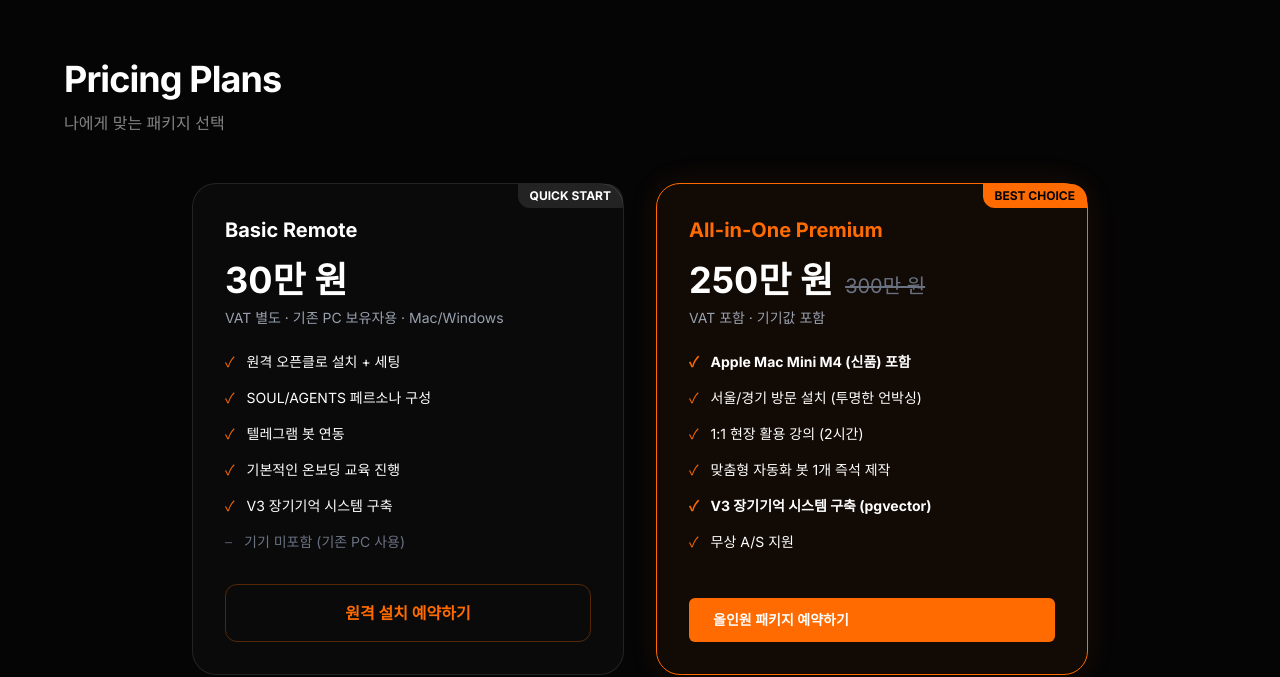
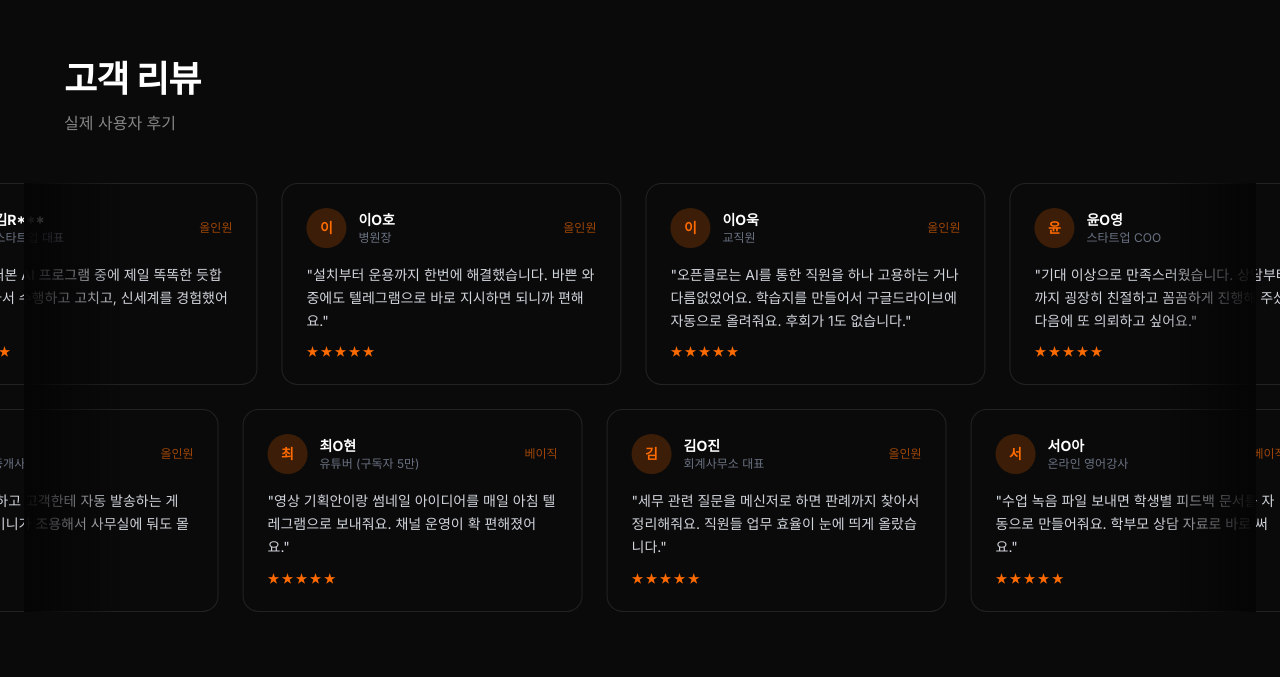
Before and after one commit to VictorJeon/clawnode, a Next.js app: page / in a window 1280 px wide. Shown: the part 4481-5158 px from the top of the page. Built offline with nearby package versions, Linux system fonts and the light colour scheme; no server answers; a web font is replaced by a local one.

Commit message:
feat: add customer reviews marquee section with real + supplementary reviews

```diff
--- a/src/app/globals.css
+++ b/src/app/globals.css
@@ -15,3 +15,23 @@ body {
   background-color: #050505;
   color: #ffffff;
 }
+
+/* Marquee animations for reviews */
+@keyframes marquee-left {
+  0% { transform: translateX(0); }
+  100% { transform: translateX(-50%); }
+}
+@keyframes marquee-right {
+  0% { transform: translateX(-50%); }
+  100% { transform: translateX(0); }
+}
+.animate-marquee-left {
+  animation: marquee-left 40s linear infinite;
+}
+.animate-marquee-right {
+  animation: marquee-right 40s linear infinite;
+}
+.animate-marquee-left:hover,
+.animate-marquee-right:hover {
+  animation-play-state: paused;
+}
--- a/src/components/pages/HomePageClient.tsx
+++ b/src/components/pages/HomePageClient.tsx
@@ -334,6 +334,80 @@ export default function HomePageClient() {
 
 
 
+      {/* Reviews Marquee */}
+      <section className="py-24 px-4 md:px-6 bg-white/[0.02] overflow-hidden">
+        <div className="max-w-6xl mx-auto mb-12">
+          <FadeIn>
+            <SectionHeading subtitle="실제 사용자 후기">고객 리뷰</SectionHeading>
+          </FadeIn>
+        </div>
+        <div className="relative">
+          {/* Gradient masks */}
+          <div className="absolute left-0 top-0 bottom-0 w-24 bg-gradient-to-r from-[#050505] to-transparent z-10 pointer-events-none" />
+          <div className="absolute right-0 top-0 bottom-0 w-24 bg-gradient-to-l from-[#050505] to-transparent z-10 pointer-events-none" />
+
+          {/* Row 1 — left scroll */}
+          <div className="flex gap-6 mb-6 animate-marquee-left">
+            {[
+              { name: '김R***', role: '스타트업 대표', pkg: '올인원', text: '여태껏 써본 AI 프로그램 중에 제일 똑똑한 듯합니다. 알아서 수행하고 고치고, 신세계를 경험했어요.' },
+              { name: '이O호', role: '병원장', pkg: '올인원', text: '설치부터 운용까지 한번에 해결했습니다. 바쁜 와중에도 텔레그램으로 바로 지시하면 되니까 편해요.' },
+              { name: '이O욱', role: '교직원', pkg: '올인원', text: '오픈클로는 AI를 통한 직원을 하나 고용하는 거나 다름없었어요. 학습지를 만들어서 구글드라이브에 자동으로 올려줘요. 후회가 1도 없습니다.' },
+              { name: '윤O영', role: '스타트업 COO', pkg: '올인원', text: '기대 이상으로 만족스러웠습니다. 상담부터 설치까지 굉장히 친절하고 꼼꼼하게 진행해 주셨어요. 다음에 또 의뢰하고 싶어요.' },
+              { name: '박O준', role: '1인 쇼핑몰 운영', pkg: '베이직', text: '매일 아침 재고 알림이랑 CS 요약을 텔레그램으로 받고 있어요. 월 3만 원도 안 드는데 직원 한 명 뺀 효과예요.' },
+              // duplicate for seamless loop
+              { name: '김R***', role: '스타트업 대표', pkg: '올인원', text: '여태껏 써본 AI 프로그램 중에 제일 똑똑한 듯합니다. 알아서 수행하고 고치고, 신세계를 경험했어요.' },
+              { name: '이O호', role: '병원장', pkg: '올인원', text: '설치부터 운용까지 한번에 해결했습니다. 바쁜 와중에도 텔레그램으로 바로 지시하면 되니까 편해요.' },
+              { name: '이O욱', role: '교직원', pkg: '올인원', text: '오픈클로는 AI를 통한 직원을 하나 고용하는 거나 다름없었어요. 학습지를 만들어서 구글드라이브에 자동으로 올려줘요. 후회가 1도 없습니다.' },
+              { name: '윤O영', role: '스타트업 COO', pkg: '올인원', text: '기대 이상으로 만족스러웠습니다. 상담부터 설치까지 굉장히 친절하고 꼼꼼하게 진행해 주셨어요. 다음에 또 의뢰하고 싶어요.' },
+              { name: '박O준', role: '1인 쇼핑몰 운영', pkg: '베이직', text: '매일 아침 재고 알림이랑 CS 요약을 텔레그램으로 받고 있어요. 월 3만 원도 안 드는데 직원 한 명 뺀 효과예요.' },
+            ].map((r, i) => (
+              <div key={i} className="flex-shrink-0 w-[340px] p-6 rounded-2xl border border-white/10 bg-[#0A0A0A]">
+                <div className="flex items-center gap-3 mb-4">
+                  <div className="w-10 h-10 rounded-full bg-[#FF6B00]/20 flex items-center justify-center text-[#FF6B00] font-bold text-sm">{r.name[0]}</div>
+                  <div>
+                    <div className="font-bold text-sm text-white">{r.name}</div>
+                    <div className="text-xs text-gray-500">{r.role}</div>
+                  </div>
+                  <div className="ml-auto text-xs text-[#FF6B00]/60">{r.pkg}</div>
+                </div>
+                <p className="text-sm text-gray-300 leading-relaxed">&quot;{r.text}&quot;</p>
+                <div className="flex mt-3 gap-0.5">{[...Array(5)].map((_, j) => <span key={j} className="text-[#FF6B00] text-xs">★</span>)}</div>
+              </div>
+            ))}
+          </div>
+
+          {/* Row 2 — right scroll */}
+          <div className="flex gap-6 animate-marquee-right">
+            {[
+              { name: '정O민', role: '프리랜서 디자이너', pkg: '베이직', text: '클라이언트한테 보낼 리포트를 매주 자동으로 만들어줘요. 새벽에 지시해놓으면 아침에 완성돼 있어요.' },
+              { name: '한O수', role: '부동산 중개사', pkg: '올인원', text: '매물 정보 정리하고 고객한테 자동 발송하는 게 제일 좋아요. 맥미니가 조용해서 사무실에 둬도 몰라요.' },
+              { name: '최O현', role: '유튜버 (구독자 5만)', pkg: '베이직', text: '영상 기획안이랑 썸네일 아이디어를 매일 아침 텔레그램으로 보내줘요. 채널 운영이 확 편해졌어요.' },
+              { name: '김O진', role: '회계사무소 대표', pkg: '올인원', text: '세무 관련 질문을 메신저로 하면 판례까지 찾아서 정리해줘요. 직원들 업무 효율이 눈에 띄게 올랐습니다.' },
+              { name: '서O아', role: '온라인 영어강사', pkg: '베이직', text: '수업 녹음 파일 보내면 학생별 피드백 문서를 자동으로 만들어줘요. 학부모 상담 자료로 바로 써요.' },
+              // duplicate for seamless loop
+              { name: '정O민', role: '프리랜서 디자이너', pkg: '베이직', text: '클라이언트한테 보낼 리포트를 매주 자동으로 만들어줘요. 새벽에 지시해놓으면 아침에 완성돼 있어요.' },
+              { name: '한O수', role: '부동산 중개사', pkg: '올인원', text: '매물 정보 정리하고 고객한테 자동 발송하는 게 제일 좋아요. 맥미니가 조용해서 사무실에 둬도 몰라요.' },
+              { name: '최O현', role: '유튜버 (구독자 5만)', pkg: '베이직', text: '영상 기획안이랑 썸네일 아이디어를 매일 아침 텔레그램으로 보내줘요. 채널 운영이 확 편해졌어요.' },
+              { name: '김O진', role: '회계사무소 대표', pkg: '올인원', text: '세무 관련 질문을 메신저로 하면 판례까지 찾아서 정리해줘요. 직원들 업무 효율이 눈에 띄게 올랐습니다.' },
+              { name: '서O아', role: '온라인 영어강사', pkg: '베이직', text: '수업 녹음 파일 보내면 학생별 피드백 문서를 자동으로 만들어줘요. 학부모 상담 자료로 바로 써요.' },
+            ].map((r, i) => (
+              <div key={i} className="flex-shrink-0 w-[340px] p-6 rounded-2xl border border-white/10 bg-[#0A0A0A]">
+                <div className="flex items-center gap-3 mb-4">
+                  <div className="w-10 h-10 rounded-full bg-[#FF6B00]/20 flex items-center justify-center text-[#FF6B00] font-bold text-sm">{r.name[0]}</div>
+                  <div>
+                    <div className="font-bold text-sm text-white">{r.name}</div>
+                    <div className="text-xs text-gray-500">{r.role}</div>
+                  </div>
+                  <div className="ml-auto text-xs text-[#FF6B00]/60">{r.pkg}</div>
+                </div>
+                <p className="text-sm text-gray-300 leading-relaxed">&quot;{r.text}&quot;</p>
+                <div className="flex mt-3 gap-0.5">{[...Array(5)].map((_, j) => <span key={j} className="text-[#FF6B00] text-xs">★</span>)}</div>
+              </div>
+            ))}
+          </div>
+        </div>
+      </section>
+
       {/* Pricing Two-Tier */}
       <section className="py-24 px-4 md:px-6">
         <div className="max-w-6xl mx-auto">
```
